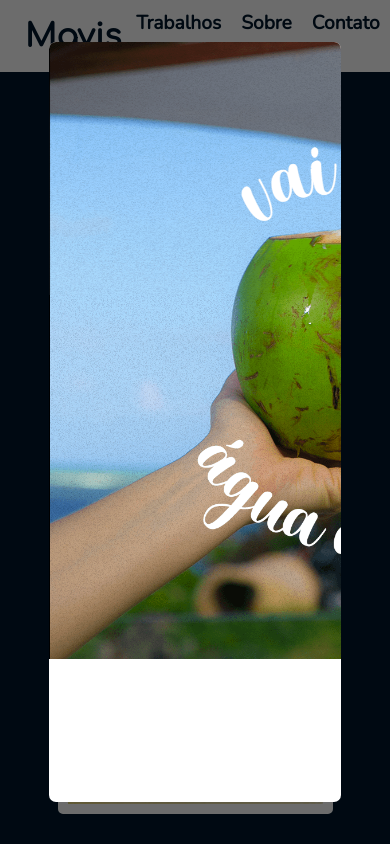
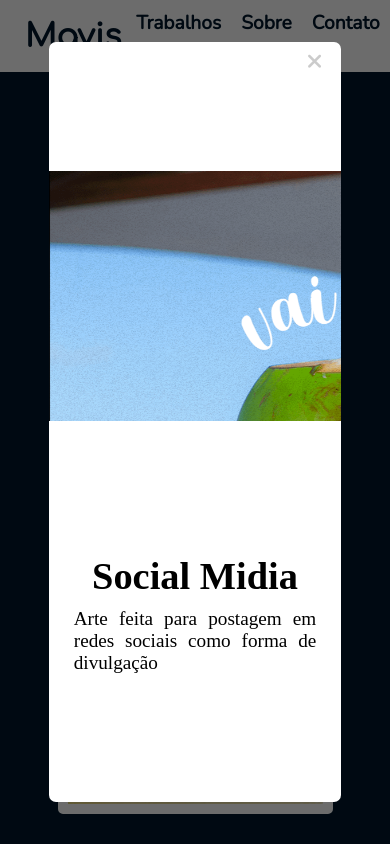
Before and after one commit to Gabrielle-Verissimo/Mavis-portfolio, a website: page views/index.html in a window 390 px wide. Both pictures are taken after a click on the element 195 px from the left and 351 px from the top of the page. Shown: the top 844 px of the page. Drawn offline with nearby package versions, Linux system fonts and the light colour scheme; files whose address does not match are found by name; a web font is replaced by a local one.

Commit message:
Configuração da responsividade. Redimensionamento das imagens

```diff
--- /dev/null
+++ b/public/assets/css/responsive.css
@@ -0,0 +1,135 @@
+
+@media (min-width: 1101) and (max-width: 1200px){
+
+    .imgModal{
+        grid-area: image;
+        width: 500px;
+        height: 100%;
+        overflow: hidden;
+    }
+
+}
+
+@media(max-width: 1100px){
+
+    .modal{
+        display: grid;
+        /* grid-template-areas: 'image image image image info button'; */
+        /* grid-template-columns: repeat(auto-fit, minmax(500px, 1fr)); */
+        /* grid-template-columns: auto auto auto auto auto; */
+        grid-template-areas:
+        'image image info info button'
+        'image image info info button';
+        gap: 5px;
+        justify-content: space-between;
+        background-color: white;
+        z-index: 2;
+        width: 85%;
+        height: 90%;
+        border-radius: 7px;
+        overflow: hidden;
+    }
+
+    .imgModal-large-img{
+        width: 350px;
+        height: 100%;
+    }
+
+    .imgModal{
+        grid-area: image;
+        width: 350px;
+        height: 100%;
+        overflow: hidden;
+    }
+
+}
+
+@media (max-width: 860px){
+        .modal{
+        display: grid;
+        grid-template-areas:
+        'button'
+        'image'
+        'info';
+        /* gap: 5px; */
+        justify-content: space-between;
+        background-color: white;
+        z-index: 2;
+        width: 75%;
+        height: 90%;
+        border-radius: 7px;
+        overflow: hidden;
+    }
+
+    .imgModal-large-img{
+        width: 100%;
+        height: 250px;
+    }
+
+    .imgModal{
+        grid-area: image;
+        width: 100%;
+        height: 250px;
+        overflow: hidden;
+    }
+
+    .info{
+        grid-area: info;
+        margin-top: 10px;
+        text-align: justify;
+        font-size: 1.2rem;
+        margin-bottom: 10px;
+        overflow-y: auto;
+        margin-left: 0;
+        padding: 25px;
+    }
+
+    .btn-close{
+        display: flex;
+        justify-content: flex-end;
+        align-items: center;
+        color: rgba(0, 0, 0, 0.205);
+        grid-area: button;
+        font-size: 1.3rem;
+        height: 1.5rem;
+        width: 100%;
+        margin-right: 7px;
+        margin-top: 5px;
+        padding: 12px;
+        padding-top: 14px;
+        border-radius: 5px;
+        z-index: 2;
+        cursor: pointer;
+        overflow: hidden;
+    }
+
+    .btn-close i{
+        transition: all 250ms ease-in-out;
+        border-radius: 5px;
+        padding: 4px 7px;
+    }
+
+    .btn-close i:hover{
+        background-color: rgba(0, 0, 0, 0.053);
+
+    }
+}
+/*
+.imgModal{
+    grid-area: image;
+    width: 100%;
+    height: 100%;
+    overflow: hidden;
+}
+
+.imgModal-large-img{
+    width: 500px;
+    height: 100%;
+}
+
+.imgModal-small-img{
+    display: flex;
+    justify-content: center;
+    align-items: center;
+    background-color: black;
+} */
--- a/public/assets/css/style.css
+++ b/public/assets/css/style.css
@@ -146,8 +146,8 @@ section{
     /* grid-template-columns: repeat(auto-fit, minmax(500px, 1fr)); */
     /* grid-template-columns: auto auto auto auto auto; */
     grid-template-areas:
-    'image image image info info button'
-    'image image image info info button';
+    'image image info info button'
+    'image image info info button';
     gap: 5px;
     justify-content: space-between;
     background-color: white;
@@ -190,7 +190,7 @@ section{
 
 .imgModal-large-img{
     /* grid-area: image; */
-    width: 620px;
+    width: 500px;
     height: 100%;
     /* overflow: hidden; */
 }
@@ -224,15 +224,22 @@ section{
     cursor: pointer;
 }
 
-.btn-close:hover{
-    background-color: rgba(0, 0, 0, 0.053);;
+.btn-close i{
+    transition: all 250ms ease-in-out;
+    border-radius: 5px;
+    padding: 4px 7px;
 }
 
-.btn-close2{
+.btn-close i:hover{
+    background-color: rgba(0, 0, 0, 0.053);
+
+}
+
+/* .btn-close2{
     background-color: white;
     width: 200px;
     height: 200px;
-}
+} */
 
 #sobre{
     background-color: pink;
--- a/public/assets/modules/bancoImg.js
+++ b/public/assets/modules/bancoImg.js
@@ -4,7 +4,12 @@ export const images = [
     {name: 'bebida', description: `<h1>Social Midia</h1>
     <p>Arte feita para postagem em redes sociais como forma de divulgação<p>`},
     {name: 'mapa', description: `<h1>Mapa de mudança de Localização</h1>
-    <span>(Ilustrações por Freepik)</span>`},
+    <span>(Ilustrações por Freepik)</span>
+    <p>Lorem ipsum dolor sit amet, consectetur adipiscing elit. Donec eros lacus, varius quis lacus eget,
+    feugiat viverra lectus. Vivamus at mi orci. Ut magna tortor, aliquet ac libero vel, cursus gravida lectus.
+    Nunc fermentum, nulla quis consectetur accumsan, sapien augue bibendum ex, vitae sollicitudin turpis lacus dignissim sapien.
+    Lorem ipsum dolor sit amet, consectetur adipiscing elit. Phasellus ac maximus purus. Morbi luctus commodo faucibus
+    <p>`},
     {name: 'mavis-avatar', description: `<h1>Descrição de mavis-avatar</h1>
     <p>Lorem ipsum dolor sit amet, consectetur adipiscing elit. Donec eros lacus, varius quis lacus eget,
     feugiat viverra lectus. Vivamus at mi orci. Ut magna tortor, aliquet ac libero vel, cursus gravida lectus.
--- a/views/index.html
+++ b/views/index.html
@@ -6,6 +6,7 @@
     <meta name="viewport" content="width=device-width, initial-scale=1.0">
     <link rel="shortcut icon" href="/assets/img/favicon.webp" type="image/x-icon">
     <link rel="stylesheet" href="/assets/css/style.css">
+    <link rel="stylesheet" href="/assets/css/responsive.css">
 
     <title>Mavis</title>
 
```
